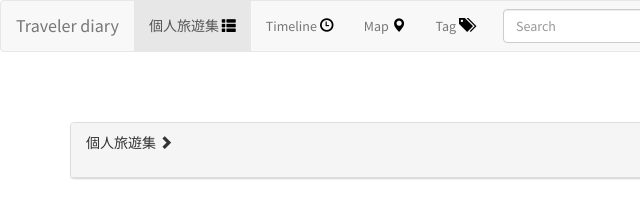
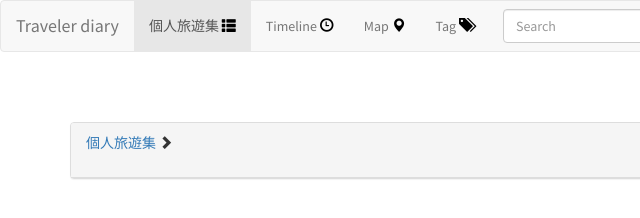
Before and after one commit to TravellerDiary/FrontEndPage, a website: page diary.html in a window 1280 px wide. Shown: the full height of the page, 0-640 px from the left. Drawn offline with nearby package versions, Linux system fonts and the light colour scheme; no server answers.

Commit message:
日記遊頁面 將"個人旅遊集" 加上可回旅遊集的連結

```diff
--- a/diary.html
+++ b/diary.html
@@ -95,7 +95,7 @@
                 <div class="panel-heading">
                 <div class="row">
                   <div class="col-lg-10">
-                   <span>個人旅遊集</span> <span class="glyphicon glyphicon-chevron-right" aria-hidden="true">  </span> <span id="ProjectName"> <span>
+                   <a id="toProjectPage" href="#" onclick="toProjectPage();return false;"><span>個人旅遊集</span></a> <span class="glyphicon glyphicon-chevron-right" aria-hidden="true">  </span> <span id="ProjectName"> <span>
                   </div>
                   <div class="col-lg-2">
                         <span id="project-controls">
```
